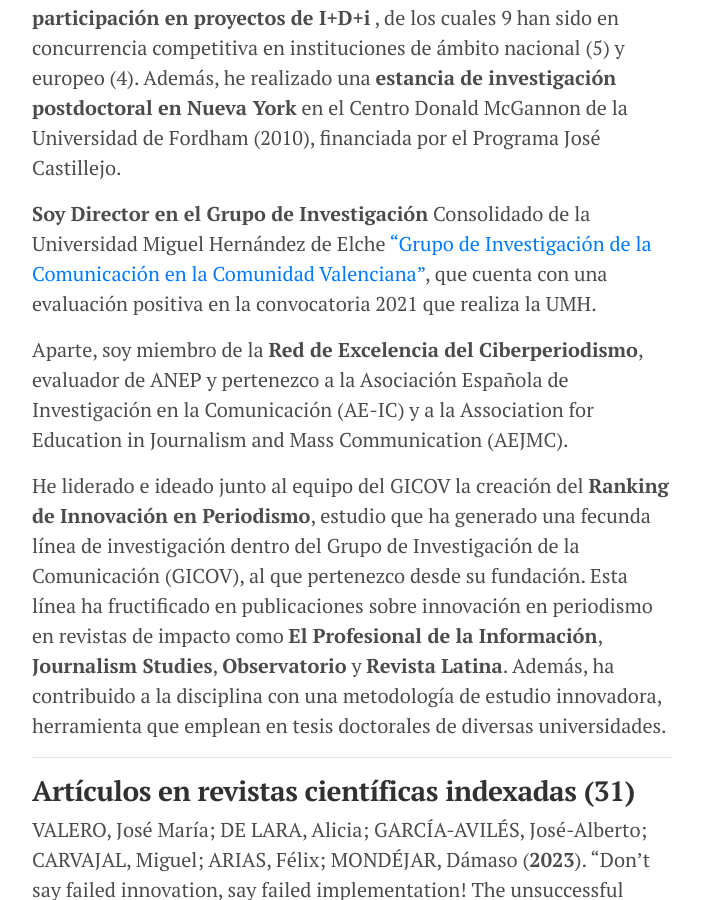
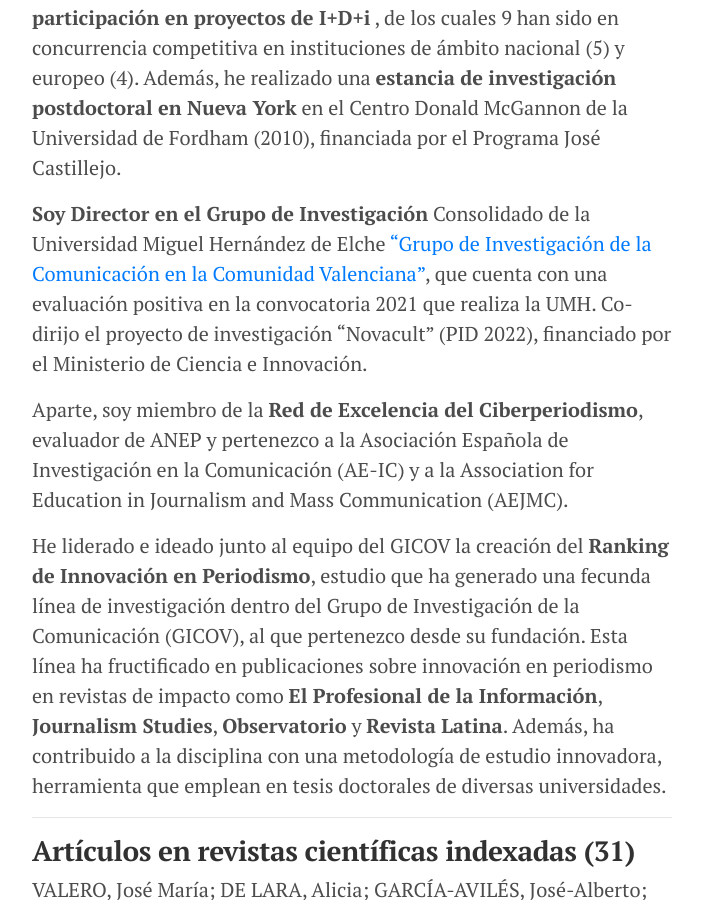
Before and after one commit to miguelcarvajal/miguelcarvajal.github.io, a Jekyll site: the page built from _pages/investigar.md, in a window 1280 px wide and 900 px high, scrolled down 1420 px. Shown: the whole window, without its empty margins (288-990 px from the left). Built offline with Jekyll 4.4.1, drawn with Linux system fonts in a browser that asks for light colours.

Commit message:
nuevo gicov

```diff
--- a/_includes/cover.html
+++ b/_includes/cover.html
@@ -1,5 +1,5 @@
 <div class="row pt-1">
 <blockquote class="blockquote mb-5">
-  <p class="mb-0"><strong>Profesor de Periodismo</strong> en la Universidad Miguel Hernández. Leo y escribo sobre modelos de negocio y proyectos periodísticos. Mi misión es comprender los cambios para preservar el periodismo que importa. Doctor en Empresa Informativa (2006), con dos sexenios de investigación y un sexenio de transferencia reconocidos. <strong>Dirijo el Máster en Innovación en Periodismo</strong>.</p>
+  <p class="mb-0"><strong>Profesor Titular de Periodismo</strong> en la Universidad Miguel Hernández. Leo y escribo sobre modelos de negocio y proyectos periodísticos. Mi misión es comprender los cambios para preservar el periodismo que importa. Doctor en Empresa Informativa (2006), cuento con dos sexenios de investigación y un sexenio de transferencia reconocidos. <strong>Dirijo el Máster en Innovación en Periodismo, el Grupo de Investigación en Comunicación de la Universidad Miguel Hernández de Elche  y co-dirijo el proyecto de investigación "Novacult" (PID 2022), financiado por el Ministerio de Ciencia e Innovación.</strong>.</p>
 </blockquote>
 </div>
--- a/_includes/header.html
+++ b/_includes/header.html
@@ -8,6 +8,7 @@
     <link href="https://gmpg.org/xfn/11" rel="profile">
     <link href="https://fonts.googleapis.com/css?family=PT+Serif&display=swap" rel="stylesheet">
     <link rel="stylesheet" href="https://fonts.googleapis.com/css?family=PT+Serif:400,400italic,700|PT+Sans:400">
+    <link rel="stylesheet" href="https://cdnjs.cloudflare.com/ajax/libs/font-awesome/6.5.1/css/all.min.css">
     <link href="{{ site.baseurl }}/assets/css/style.css" rel="stylesheet">
 
     {% include favicons.html %}
--- a/_pages/investigar.md
+++ b/_pages/investigar.md
@@ -27,7 +27,7 @@
 
 **Además, he presentado comunicaciones a 28 congresos** (5 nacionales y 23 internacionales). Estos trabajos son fruto de mi **participación en proyectos de I+D+i** , de los cuales 9 han sido en concurrencia competitiva en instituciones de ámbito nacional (5) y europeo (4). Además, he realizado una **estancia de investigación postdoctoral en Nueva York** en el Centro Donald McGannon de la Universidad de Fordham (2010), financiada por el Programa José Castillejo.
 
-**Soy Director en el Grupo de Investigación** Consolidado de la Universidad Miguel Hernández de Elche ["Grupo de Investigación de la Comunicación en la Comunidad Valenciana"](https://gicov.umh.es/), que cuenta con una evaluación positiva en la convocatoria 2021 que realiza la UMH.
+**Soy Director en el Grupo de Investigación** Consolidado de la Universidad Miguel Hernández de Elche ["Grupo de Investigación de la Comunicación en la Comunidad Valenciana"](https://gicov.umh.es/), que cuenta con una evaluación positiva en la convocatoria 2021 que realiza la UMH. Co-dirijo el proyecto de investigación "Novacult" (PID 2022), financiado por el Ministerio de Ciencia e Innovación.
 
 Aparte, soy miembro de la **Red de Excelencia del Ciberperiodismo**, evaluador de ANEP y pertenezco a la Asociación Española de Investigación en la Comunicación (AE-IC) y a la Association for Education in Journalism and Mass Communication (AEJMC).
 
```
Also changed, not shown: _pages/contacto.md (+1 -0 lines), assets/css/style.scss (line endings or trailing spaces).
